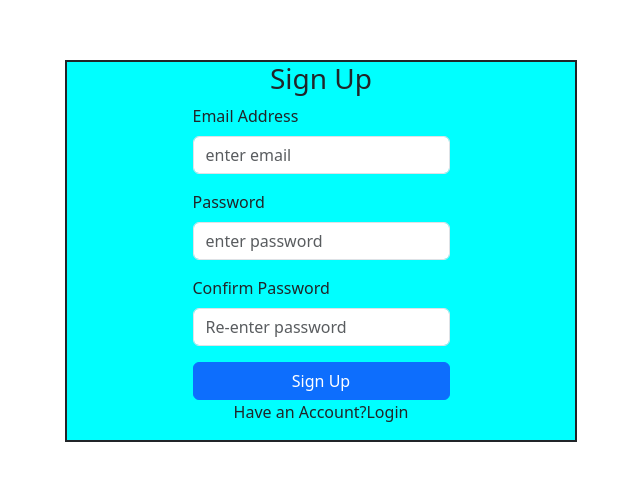
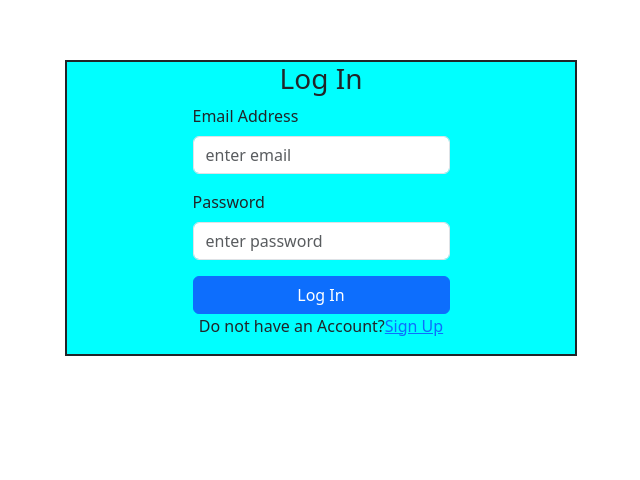
Before and after one commit to piyush-123-123/Advanced-Expense-Tracker, a React (Vite) app: page /login in a window 1280 px wide. Shown: the part 324-804 px from the top of the page, without its empty margins (319-959 px from the left). Built offline with nearby package versions, Linux system fonts and the light colour scheme.

Commit message:
Firebase authentication for login

```diff
--- a/package.json
+++ b/package.json
@@ -14,7 +14,8 @@
     "firebase": "^12.16.0",
     "react": "^19.2.7",
     "react-bootstrap": "^2.10.10",
-    "react-dom": "^19.2.7"
+    "react-dom": "^19.2.7",
+    "react-router-dom": "^7.18.1"
   },
   "devDependencies": {
     "@eslint/js": "^10.0.1",
--- a/src/App.jsx
+++ b/src/App.jsx
@@ -1,8 +1,20 @@
-import SignUp from "./pages/SignUp"
-
+import SignUp from "./pages/SignUp";
+import {BrowserRouter,Routes,Route} from "react-router-dom";
+import Login from "./pages/Login";
+import Home from "./pages/Home";
 const App=()=>{
 
-  return <SignUp />
+ return (
+
+  <BrowserRouter>
+  <Routes>
+    <Route path="/login" element={<Login />} />
+    <Route path="/" element={<Home />} />
+    <Route path="/signup" element={<SignUp />} />
+  </Routes>
+</BrowserRouter>
+ )
+
 
 }
 export default App;
--- /dev/null
+++ b/src/pages/Home.jsx
@@ -0,0 +1,11 @@
+
+const Home=()=>{
+
+    return (
+        <h2>This is Home Page</h2>
+    )
+
+
+}
+
+export default Home;
--- a/src/pages/Login.jsx
+++ b/src/pages/Login.jsx
@@ -0,0 +1,57 @@
+import {Form,Button} from  'react-bootstrap';
+import {useState} from "react";
+import {Link} from "react-router-dom";
+import {auth} from "../firebase";
+import {signInWithEmailAndPassword} from "firebase/auth";
+import {useNavigate} from "react-router-dom";
+
+const Login=()=>{
+
+    const [email,setEmail]=useState("");
+    const [password,setPassword]=useState("");
+    const navigate=useNavigate();
+
+    const submitHandler=async (e)=>{
+
+        e.preventDefault();
+        try{
+            const response=await signInWithEmailAndPassword(
+                auth,email,password
+            )
+            const token=await response.user.getIdToken();
+            localStorage.setItem("token",token);
+            console.log(localStorage.getItem("token"));
+
+             navigate("/");
+        }
+
+        catch(err){
+          alert(err.message);
+        }
+
+    }
+
+
+
+    return (
+        <div className="custom-div">
+                <h3>Log In</h3>
+                <Form className="d-flex flex-column " onSubmit={submitHandler}>
+                    <Form.Group className="mb-3">
+                    <Form.Label htmlFor="email">Email Address</Form.Label>
+                    <Form.Control id="email" name="email" type="email" placeholder="enter email" value={email} onChange={(e)=>setEmail(e.target.value)} required></Form.Control>
+                    </Form.Group>
+                    <Form.Group className="mb-3">
+                    <Form.Label htmlFor="password">Password</Form.Label>
+                    <Form.Control id="password" name="password" type="password" placeholder="enter password" value={password} onChange={(e)=>setPassword(e.target.value)} required></Form.Control>
+                    </Form.Group>
+                    <Button type="submit">Log In</Button>
+                </Form>
+                <p>Do not have an Account?<Link to="/signup">Sign Up</Link></p>
+                </div>
+    )
+
+
+
+}
+export default Login;
--- a/src/pages/SignUp.jsx
+++ b/src/pages/SignUp.jsx
@@ -3,6 +3,7 @@ import "./SignUp.css";
 import {useState} from "react";
 import { auth } from "../firebase";
 import { createUserWithEmailAndPassword } from "firebase/auth";
+import {Link} from "react-router-dom";
 
 const SignUp=()=>{
     const [email,setEmail]=useState("");
@@ -29,10 +30,6 @@ const SignUp=()=>{
    alert(error.message);
    }
 
-
-
-
-
     }
 
     return (
@@ -56,7 +53,7 @@ const SignUp=()=>{
             </Form.Group>
             <Button type="submit">Sign Up</Button>
         </Form>
-        <p>Have an Account?Login</p>
+        <p>Have an Account?<Link to="/login">Log In</Link></p>
         </div>
 
     )
```
Also changed, not shown: 1 other file (tests, documents, lock files or other folders).
